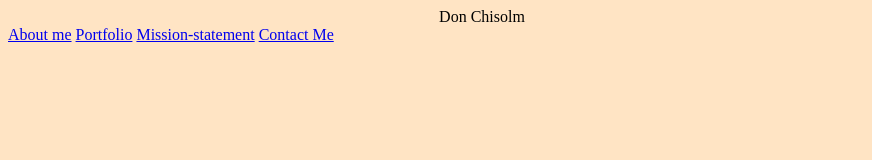
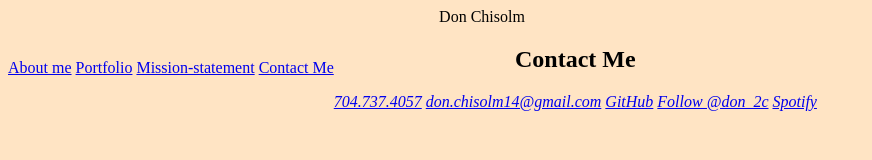
Before and after one commit to Donchiz77/Portfolio-page, a plain HTML site: page portfolio.html in a window 1280 px wide. Shown: the whole page, without its empty margins (0-872 px from the left). Drawn offline with Linux system fonts and the light colour scheme.

Commit message:
contacts me code ceated unfisished. css unmodified

```diff
--- a/portfolio.html
+++ b/portfolio.html
@@ -17,6 +17,18 @@
         <a href= #contact>Contact Me</a>
     </nav>
 
+    <section class="page-section contact" id="contact">
+        <h2>Contact Me</h2>
+        <div>
+          <address>
+            <a href="tel:+17047374057">704.737.4057</a>
+            <a href="mailto:don.chisolm14@gmail.com">don.chisolm14@gmail.com</a>
+            <a href="#">GitHub</a>
+            <a href="https://twitter.com/don_2c?ref_src=twsrc%5Etfw" class="twitter-follow-button" data-show-count="false">Follow @don_2c</a><script async src="https://platform.twitter.com/widgets.js" charset="utf-8"></script>
+            <a href="#">Spotify</a>
+          </address>
+        </div>
+      </section>
 
 
 
```
